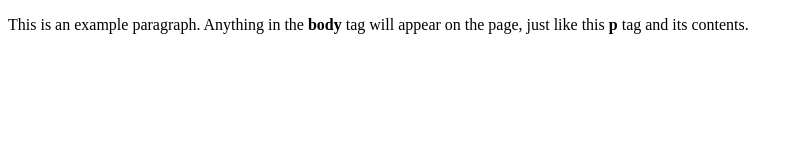
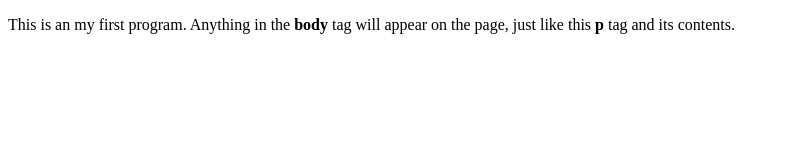
Before and after one commit to sumandevopstech/ERRPROJECT, a plain HTML site: page index.html in a window 1280 px wide. Shown: the whole page, without its empty margins (0-800 px from the left). Drawn offline with Linux system fonts and the light colour scheme.

Commit message:
myfirstmodification

```diff
--- a/index.html
+++ b/index.html
@@ -4,6 +4,6 @@
       <title>This is the title of the webpage!</title>
         </head>
 	  <body>
-	      <p>This is an example paragraph. Anything in the <strong>body</strong> tag will appear on the page, just like this <strong>p</strong> tag and its contents.</p>
+	      <p>This is an my first program. Anything in the <strong>body</strong> tag will appear on the page, just like this <strong>p</strong> tag and its contents.</p>
 	        </body>
 		</html>
```
